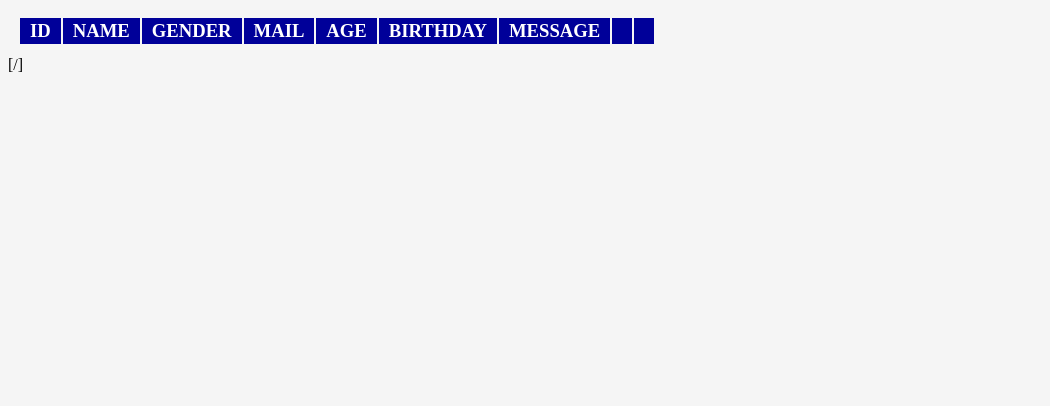
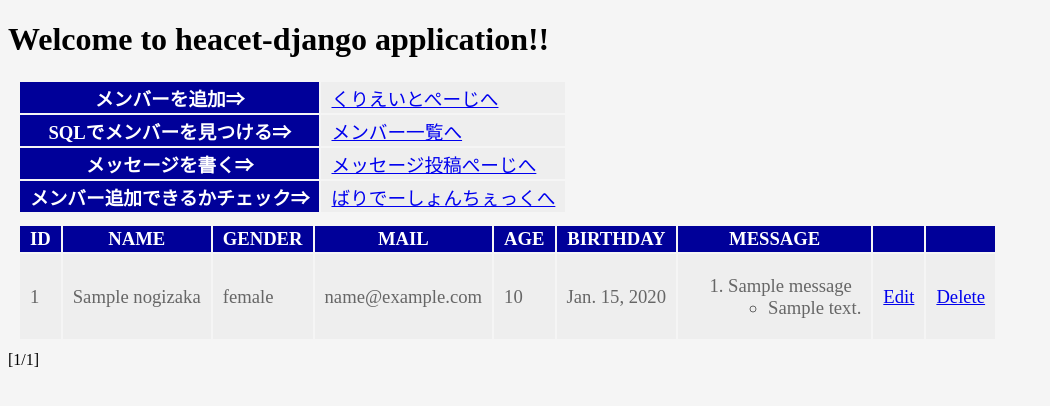
Before and after one commit to Hirochon/heacet-django, a Django app: page /heacet/ in a window 1280 px wide. Shown: the top 406 px of the page, without its empty margins (0-1050 px from the left). Run offline with Django 3.2, Linux system fonts and the light colour scheme; tables that the repository leaves empty hold one stand-in row (values such as "Sample post"); lists and menus that the app fills with data are empty.

Commit message:
[mod] Use easily.
Add select's menus that create,find,check,message in index.html

```diff
--- a/heacet/templates/heacet/check.html
+++ b/heacet/templates/heacet/check.html
@@ -17,5 +17,6 @@
 			<tr><td></td><td><input type="submit" value="くりっく"></td></tr>
 		</form>
 	</table>
+	<a href="{% url 'index' %}">ホームへ戻る</a>
 </body>
 </html>
--- a/heacet/templates/heacet/create.html
+++ b/heacet/templates/heacet/create.html
@@ -16,5 +16,6 @@
 			<tr><th></th><td><input type="submit" value="くりっく"></td></tr>
 		</form>
 	</table>
+	<a href="{% url 'index' %}">ホームへ戻る</a>
 </body>
 </html>
--- a/heacet/templates/heacet/find.html
+++ b/heacet/templates/heacet/find.html
@@ -42,5 +42,6 @@
 		</tr>
 	{% endfor %}
 	</table>
+	<a href="{% url 'index' %}">ホームへ戻る</a>
 </body>
 </html>
--- a/heacet/templates/heacet/index.html
+++ b/heacet/templates/heacet/index.html
@@ -9,7 +9,25 @@
 	<title>{{ title }}</title>
 </head>
 <body>
-	<p>{{ message|safe }}</p>
+	<h1>{{ message|safe }}</h1>
+	<table>
+		<tr>
+			<th>メンバーを追加⇒</th>
+			<td><a href="{% url 'create' %}">くりえいとぺーじへ</a></td>
+		</tr>
+		<tr>
+			<th>SQLでメンバーを見つける⇒</th>
+			<td><a href="{% url 'sfind' %}">メンバー一覧へ</a></td>
+		</tr>
+		<tr>
+			<th>メッセージを書く⇒</th>
+			<td><a href="{% url 'message' %}">メッセージ投稿ぺーじへ</a></td>
+		</tr>
+		<tr>
+			<th>メンバー追加できるかチェック⇒</th>
+			<td><a href="{% url 'check' %}">ばりでーしょんちぇっくへ</a></td>
+		</tr>
+	</table>
 	<table>
 		<tr>
 			<th>ID</th>
--- a/heacet/templates/heacet/message.html
+++ b/heacet/templates/heacet/message.html
@@ -41,5 +41,6 @@
 			<a href="{% url 'message' %}{{data.next_page_number}}">next&raquo;</a>
 		{% endif %}
 	</div>
+	<a href="{% url 'index' %}">ホームへ戻る</a>
 </body>
 </html>
--- a/heacet/views.py
+++ b/heacet/views.py
@@ -6,11 +6,11 @@
 
 def index(request, num=1):
 	data = Nogizaka.objects.all()
-	##page = Paginator(data,3)
+	page = Paginator(data,3)
 	params = {
 		"title":"やっはろー",
-		"message":"",
-		##"data":page.get_page(num)
+		"message":"Welcome to heacet-django application!!",
+		"data":page.get_page(num)
 	}
 	return render(request, 'heacet/index.html', params)
 
@@ -93,7 +93,7 @@
 		member = Nogizaka.objects.raw(sql)
 		msg = sql
 	else:
-		msg = 'serch words...'
+		msg = '例で言うと『age < 20』とか『age == 20』で検索できます。'
 		form = FindForm()
 		member = Nogizaka.objects.all()
 	params = {
```
